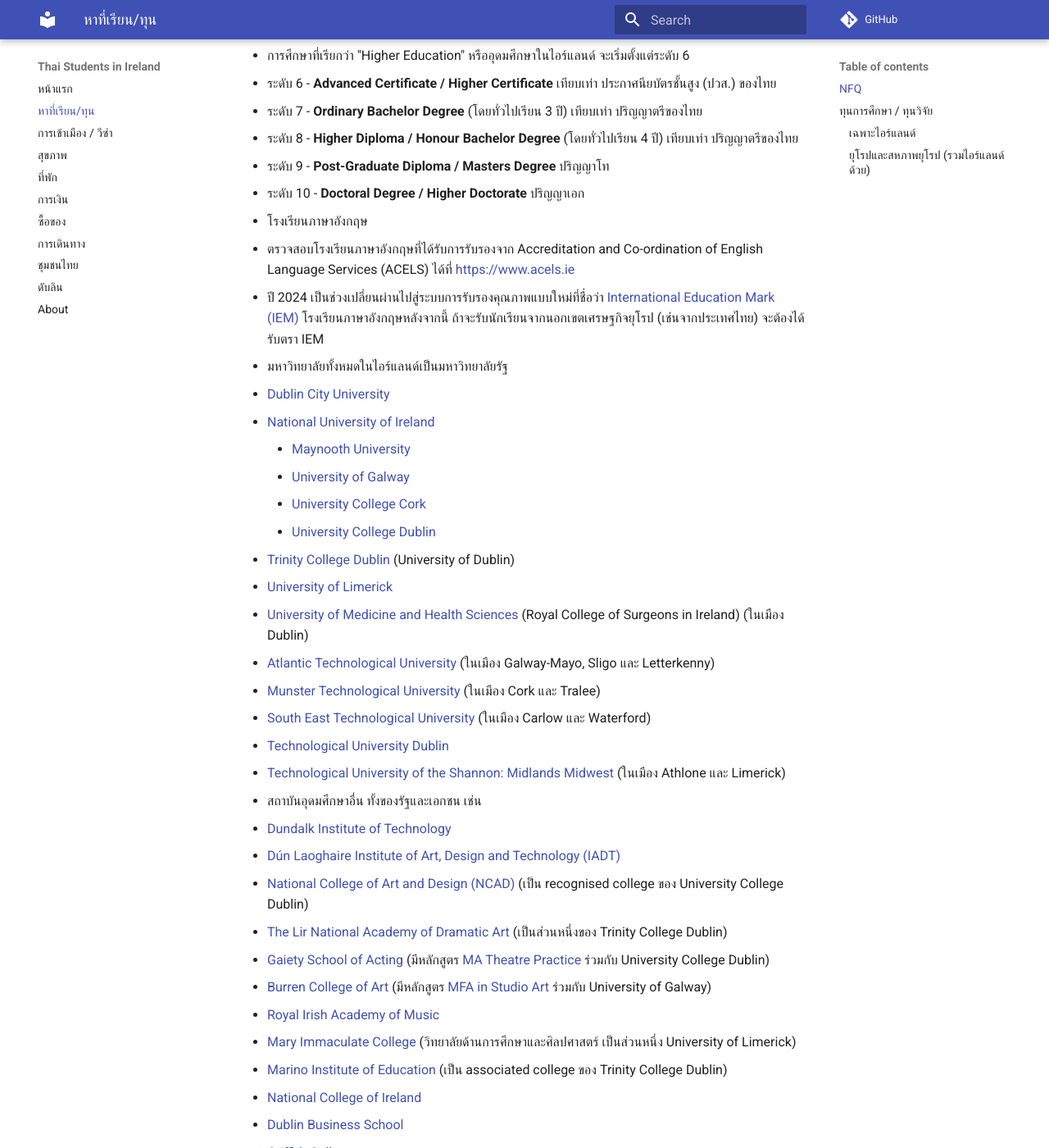
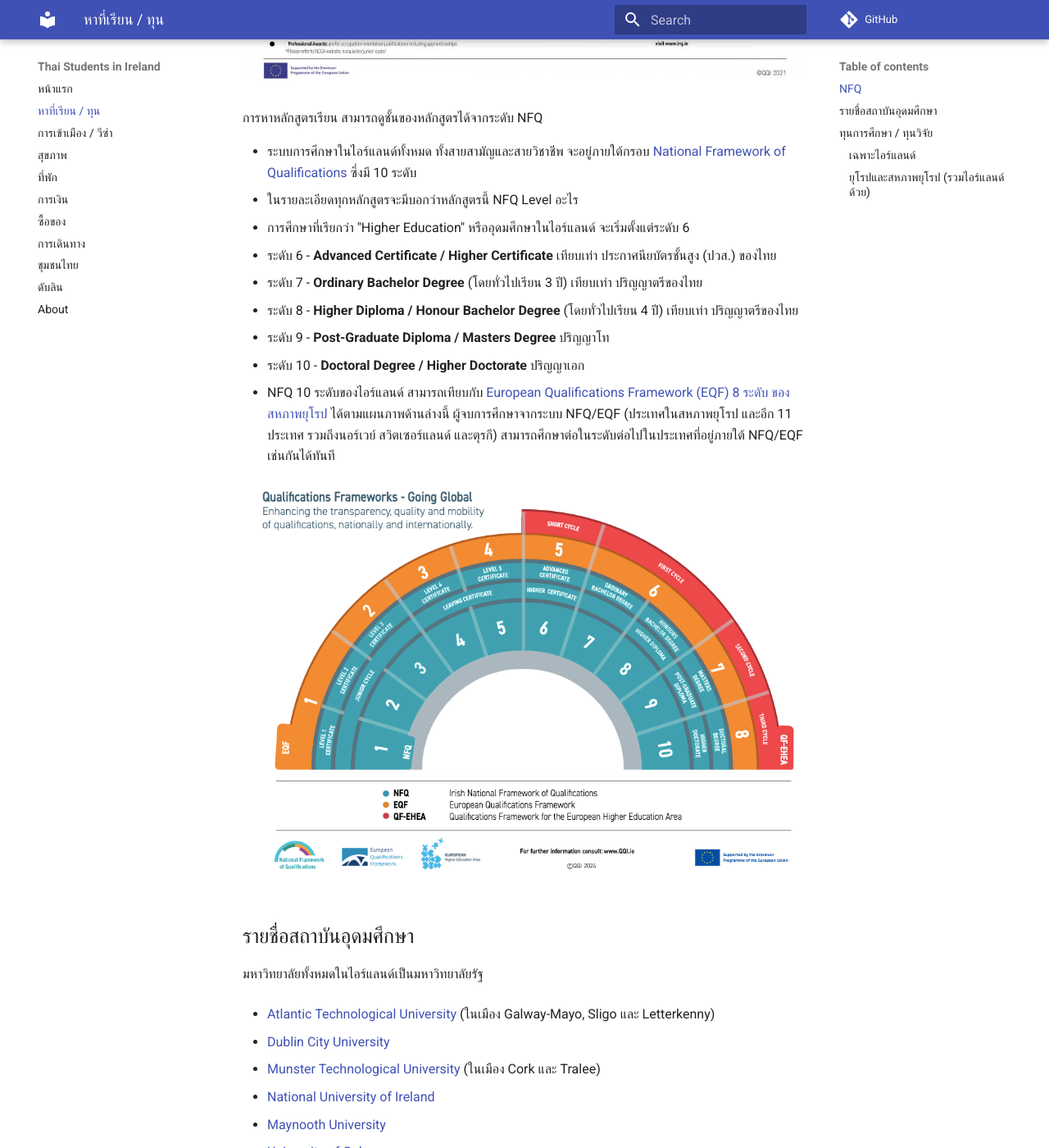
Before and after one commit to thaisocireland/docs, an MkDocs documentation site: the page built from docs/study.md, in a window 1280 px wide and 1400 px high, scrolled down 895 px. Shown: the whole window at 82% size. Built offline with MkDocs 1.6.1 and Material for MkDocs 9.7.7, drawn with Linux system fonts in a browser that asks for light colours; comment, search, counter and statistics services are not loaded; some of the changed text lies outside the part shown.

Commit message:
Add UCD-Princess-IT scholarship
Signed-off-by: Arthit Suriyawongkul <arthit@gmail.com>

```diff
--- a/docs/study.md
+++ b/docs/study.md
@@ -1,14 +1,26 @@
 
-# หาที่เรียน/ทุน
+# หาที่เรียน / ทุน
 
-- การเรียนในไอร์แลนด์นานกว่า 90 วัน ไม่ว่าจะในระดับมหาวิทยาลัยหรือโรงเรียนภาษาอังกฤษ
-  จะต้องขอใบอนุญาตพำนัก และการจะขอใบอนุญาตพำนักได้
+การเรียนในไอร์แลนด์นานกว่า 90 วัน ไม่ว่าจะในระดับมหาวิทยาลัยหรือโรงเรียนภาษาอังกฤษ
+จะต้องขอใบอนุญาตพำนัก
+
+- สำหรับการเรียนในระดับมหาวิทยาลัย การจะขอใบอนุญาตพำนักได้
   จะต้องเลือกหลักสูตรจาก[รายการ Interim List of Eligible Programmes (ILEP)](https://www.irishimmigration.ie/coming-to-study-in-ireland/what-are-my-study-options/a-third-level-course-or-a-language-course/)
   เท่านั้น
 
-  [![National Framework of Qualifications](./img/nfq-2021.jpg "National Framework of Qualifications")](https://www.qqi.ie/what-we-do/the-qualifications-system/national-framework-of-qualifications)
+- สำหรับการเรียนในโรงเรียนภาษาอังกฤษ การจะขอใบอนุญาตพำนักได้
+  โรงเรียนภาษาอังกฤษจะต้องได้รับรองจาก
+  [Accreditation and Co-ordination of English Language Services (ACELS)](https://www.acels.ie)
+  - ปี 2024 เป็นช่วงเปลี่ยนผ่านไปสู่ระบบการรับรองคุณภาพแบบใหม่ที่ชื่อว่า
+    [International Education Mark (IEM)](https://www.qqi.ie/what-we-do/quality-assurance-of-education-and-training/what-is-the-international-education-mark)
+    หลังจากปีนี้ โรงเรียนภาษาอังกฤษที่จะรับนักเรียนจากนอกเขตเศรษฐกิจยุโรป (เช่นจากประเทศไทย)
+    จะต้องมีตรา IEM
 
 ## NFQ
+
+[![National Framework of Qualifications](./img/nfq-2021.jpg "National Framework of Qualifications")](https://www.qqi.ie/what-we-do/the-qualifications-system/national-framework-of-qualifications)
+
+การหาหลักสูตรเรียน สามารถดูชั้นของหลักสูตรได้จากระดับ NFQ
 
 - ระบบการศึกษาในไอร์แลนด์ทั้งหมด ทั้งสายสามัญและสายวิชาชีพ จะอยู่ภายใต้กรอบ
   [National Framework of Qualifications](https://www.qqi.ie/what-we-do/the-qualifications-system/national-framework-of-qualifications)
@@ -20,45 +32,50 @@
   - ระดับ 8 - **Higher Diploma / Honour Bachelor Degree** (โดยทั่วไปเรียน 4 ปี) เทียบเท่า ปริญญาตรีของไทย
   - ระดับ 9 - **Post-Graduate Diploma / Masters Degree** ปริญญาโท
   - ระดับ 10 - **Doctoral Degree / Higher Doctorate** ปริญญาเอก
-- โรงเรียนภาษาอังกฤษ
-  - ตรวจสอบโรงเรียนภาษาอังกฤษที่ได้รับการรับรองจาก Accreditation and Co-ordination of English Language Services (ACELS) ได้ที่ <https://www.acels.ie>
-  - ปี 2024 เป็นช่วงเปลี่ยนผ่านไปสู่ระบบการรับรองคุณภาพแบบใหม่ที่ชื่อว่า [International Education Mark (IEM)](https://www.qqi.ie/what-we-do/quality-assurance-of-education-and-training/what-is-the-international-education-mark) โรงเรียนภาษาอังกฤษหลังจากนี้ ถ้าจะรับนักเรียนจากนอกเขตเศรษฐกิจยุโรป (เช่นจากประเทศไทย) จะต้องได้รับตรา IEM
-- มหาวิทยาลัยทั้งหมดในไอร์แลนด์เป็นมหาวิทยาลัยรัฐ
-  - [Dublin City University](https://www.dcu.ie/)
-  - [National University of Ireland](https://www.nui.ie/)
-    - [Maynooth University](https://www.maynoothuniversity.ie/)
-    - [University of Galway](https://www.universityofgalway.ie/)
-    - [University College Cork](https://www.ucc.ie/)
-    - [University College Dublin](https://www.ucd.ie/)
-  - [Trinity College Dublin](https://www.tcd.ie/) (University of Dublin)
-  - [University of Limerick](https://www.ul.ie/)
-  - [University of Medicine and Health Sciences](https://www.rcsi.com/) (Royal College of Surgeons in Ireland) (ในเมือง Dublin)
-  - [Atlantic Technological University](https://www.atu.ie/) (ในเมือง Galway-Mayo, Sligo และ Letterkenny)
-  - [Munster Technological University](https://www.mtu.ie/) (ในเมือง Cork และ Tralee)
-  - [South East Technological University](https://www.setu.ie/) (ในเมือง Carlow และ Waterford)
-  - [Technological University Dublin](https://www.tudublin.ie/)
-  - [Technological University of the Shannon: Midlands Midwest](https://tus.ie/) (ในเมือง Athlone และ Limerick)
-- สถาบันอุดมศึกษาอื่น ทั้งของรัฐและเอกชน เช่น
-  - [Dundalk Institute of Technology](https://www.dkit.ie/)
-  - [Dún Laoghaire Institute of Art, Design and Technology (IADT)](https://iadt.ie/)
-  - [National College of Art and Design (NCAD)](https://www.ncad.ie/) (เป็น recognised college ของ University College Dublin)
-  - [The Lir National Academy of Dramatic Art](https://www.thelir.ie/) (เป็นส่วนหนึ่งของ Trinity College Dublin)
-  - [Gaiety School of Acting](https://gaietyschool.com/) (มีหลักสูตร [MA Theatre Practice](https://hub.ucd.ie/usis/!W_HU_MENU.P_PUBLISH?p_tag=PROG&MAJR=Z243) ร่วมกับ University College Dublin)
-  - [Burren College of Art](https://www.burrencollege.ie/) (มีหลักสูตร [MFA in Studio Art](https://www.universityofgalway.ie/courses/taught-postgraduate-courses/fine-art-studio-art.html) ร่วมกับ University of Galway)
-  - [Royal Irish Academy of Music](https://www.riam.ie/)
-  - [Mary Immaculate College](https://www.mic.ul.ie/) (วิทยาลัยด้านการศึกษาและศิลปศาสตร์ เป็นส่วนหนึ่ง University of Limerick)
-  - [Marino Institute of Education](https://www.mie.ie/) (เป็น associated college ของ Trinity College Dublin)
-  - [National College of Ireland](https://www.ncirl.ie/)
-  - [Dublin Business School](https://www.dbs.ie/)
-  - [Griffith College](https://www.griffith.ie/)
-  - [King's Inn](https://www.kingsinns.ie/) (โรงเรียนกฎหมายของเนติบัณฑิตยสภาไอร์แลนด์)
-
 - NFQ 10 ระดับของไอร์แลนด์ สามารถเทียบกับ
   [European Qualifications Framework (EQF) 8 ระดับ ของสหภาพยุโรป](https://europass.europa.eu/en/europass-digital-tools/european-qualifications-framework) ได้ตามแผนภาพด้านล่างนี้
   ผู้จบการศึกษาจากระบบ NFQ/EQF (ประเทศในสหภาพยุโรป และอีก 11 ประเทศ
-  รวมถึงนอร์เวย์ สวิตเซอร์แลนด์ และตุรกี) สามารถศึกษาต่อในระดับต่อไปภายใต้ NFQ/EQF ได้ทันที
+  รวมถึงนอร์เวย์ สวิตเซอร์แลนด์ และตุรกี)
+  สามารถศึกษาต่อในระดับต่อไปในประเทศที่อยู่ภายใต้ NFQ/EQF เช่นกันได้ทันที
 
   [![เทียบ NFQ กับ EQF](./img/nfq-eqf.png "เทียบ NFQ สีเขียว กับ EQF สีส้ม")](https://europass.europa.eu/en/europass-digital-tools/european-qualifications-framework)
+
+## รายชื่อสถาบันอุดมศึกษา
+
+มหาวิทยาลัยทั้งหมดในไอร์แลนด์เป็นมหาวิทยาลัยรัฐ
+
+- [Atlantic Technological University](https://www.atu.ie/) (ในเมือง Galway-Mayo, Sligo และ Letterkenny)
+
+- [Dublin City University](https://www.dcu.ie/)
+- [Munster Technological University](https://www.mtu.ie/) (ในเมือง Cork และ Tralee)
+
+- [National University of Ireland](https://www.nui.ie/)
+  - [Maynooth University](https://www.maynoothuniversity.ie/)
+  - [University of Galway](https://www.universityofgalway.ie/)
+  - [University College Cork](https://www.ucc.ie/)
+  - [University College Dublin](https://www.ucd.ie/)
+- [South East Technological University](https://www.setu.ie/) (ในเมือง Carlow และ Waterford)
+- [Technological University Dublin](https://www.tudublin.ie/)
+- [Technological University of the Shannon: Midlands Midwest](https://tus.ie/) (ในเมือง Athlone และ Limerick)
+- [Trinity College Dublin](https://www.tcd.ie/) (University of Dublin)
+- [University of Limerick](https://www.ul.ie/)
+- [University of Medicine and Health Sciences](https://www.rcsi.com/) (Royal College of Surgeons in Ireland) (ในเมือง Dublin)
+
+สถาบันอุดมศึกษาอื่น ทั้งของรัฐและเอกชน เช่น
+
+- [Dundalk Institute of Technology](https://www.dkit.ie/)
+- [Dún Laoghaire Institute of Art, Design and Technology (IADT)](https://iadt.ie/)
+- [National College of Art and Design (NCAD)](https://www.ncad.ie/) (เป็น recognised college ของ University College Dublin)
+- [The Lir National Academy of Dramatic Art](https://www.thelir.ie/) (เป็นส่วนหนึ่งของ Trinity College Dublin)
+- [Gaiety School of Acting](https://gaietyschool.com/) (มีหลักสูตร [MA Theatre Practice](https://hub.ucd.ie/usis/!W_HU_MENU.P_PUBLISH?p_tag=PROG&MAJR=Z243) ร่วมกับ University College Dublin)
+- [Burren College of Art](https://www.burrencollege.ie/) (มีหลักสูตร [MFA in Studio Art](https://www.universityofgalway.ie/courses/taught-postgraduate-courses/fine-art-studio-art.html) ร่วมกับ University of Galway)
+- [Royal Irish Academy of Music](https://www.riam.ie/)
+- [Mary Immaculate College](https://www.mic.ul.ie/) (วิทยาลัยด้านการศึกษาและศิลปศาสตร์ เป็นส่วนหนึ่ง University of Limerick)
+- [Marino Institute of Education](https://www.mie.ie/) (เป็น associated college ของ Trinity College Dublin)
+- [National College of Ireland](https://www.ncirl.ie/)
+- [Dublin Business School](https://www.dbs.ie/)
+- [Griffith College](https://www.griffith.ie/)
+- [King's Inn](https://www.kingsinns.ie/) (โรงเรียนกฎหมายของเนติบัณฑิตยสภาไอร์แลนด์)
 
 ## ทุนการศึกษา / ทุนวิจัย
 
@@ -67,6 +84,7 @@
 - **[Government of Ireland – International Education Scholarships](https://hea.ie/policy/internationalisation/goi-ies/)**
 - **[Irish Research Council](https://www.educationinireland.com/en/)**
 - **[Science Foundation Ireland](https://www.sfi.ie/)**
+- ทุนการศึกษา University College Dublin ร่วมกับ [มูลนิธิเทคโนโลยีสารสนเทศตามพระราชดำริสมเด็จพระเทพรัตนราชสุดา ฯ สยามบรมราชกุมารี](https://www.princess-it.org/scholarship/ucd/) (เฉพาะคนไทย)
 - **[CareersPortal Scholarship Explorer](https://careersportal.ie/scholarships/)**
   - รวมทุนการศึกษา และส่วนลดค่าเล่าเรียน เน้นหลักสูตรวิชาชีพ
 - ติดตามเว็บไซต์และสื่อสังคมของมหาวิทยาลัย คณะ ศูนย์วิจัย และอาจารย์ในสาขาวิชาต่างๆ
```
